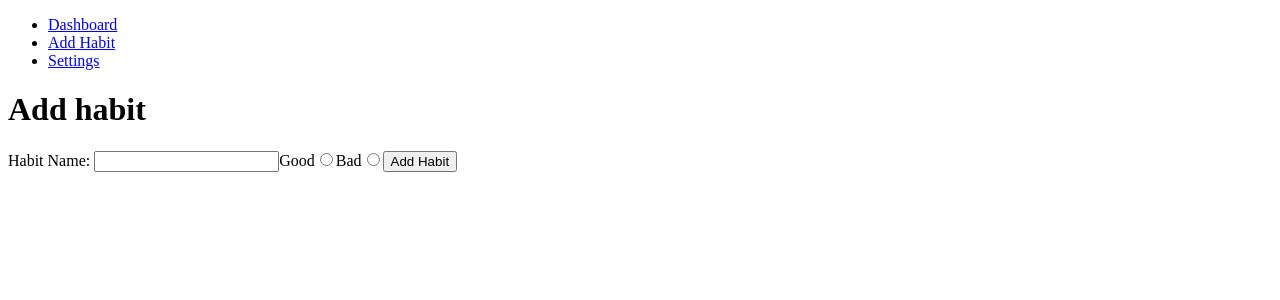
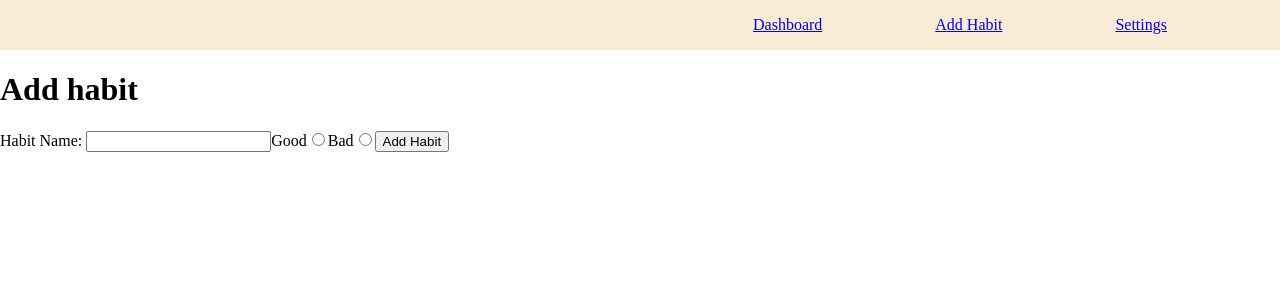
Before and after one commit to jckstllrd/habit-tracker, a React (Vite) app: page /add in a window 1280 px wide. Shown: the top 300 px of the page. Built offline with nearby package versions, Linux system fonts and the light colour scheme.

Commit message:
style: add basic navbar styling across routes

```diff
--- a/src/App.jsx
+++ b/src/App.jsx
@@ -1,5 +1,6 @@
 import { useState } from "react";
 import { Link, Outlet } from "react-router";
+import "./styles/App.css"
 export default function App() {
   const [habits, setHabits] = useState([
     {
@@ -14,8 +15,8 @@ export default function App() {
   }
   return (
     <>
-      <nav>
-        <ul>
+      <div className="navbar">
+        <ul className="nav-links">
           <li>
             <Link to="/">Dashboard</Link>
           </li>
@@ -27,7 +28,7 @@ export default function App() {
             <Link to="settings">Settings</Link>
           </li>
         </ul>
-      </nav>
+      </div>
       <div className="app-container">
         <Outlet context={[habits, addHabit]} />
       </div>
--- a/src/routes/AddHabit.jsx
+++ b/src/routes/AddHabit.jsx
@@ -17,6 +17,7 @@ export default function AddHabit() {
             id: id,
             name: e.target.habitName.value,
             type: e.target.habitType.value,
+            completions_log: [],
           };
           console.log(newHabit);
           addHabit(newHabit);
--- /dev/null
+++ b/src/styles/App.css
@@ -0,0 +1,26 @@
+html, body {
+    margin: 0;
+    padding: 0;
+    height: 100%;
+
+}
+
+.navbar {
+  background-color: antiquewhite;
+  display: flex;
+  justify-content: flex-end;
+}
+
+.nav-links {
+    display: flex;
+    justify-content: space-evenly;
+    padding-left: 0;
+    width: 50vw;
+    text-decoration: none;
+}
+
+
+.nav-links li {
+    list-style: none;
+    text-decoration: none;
+}
```
